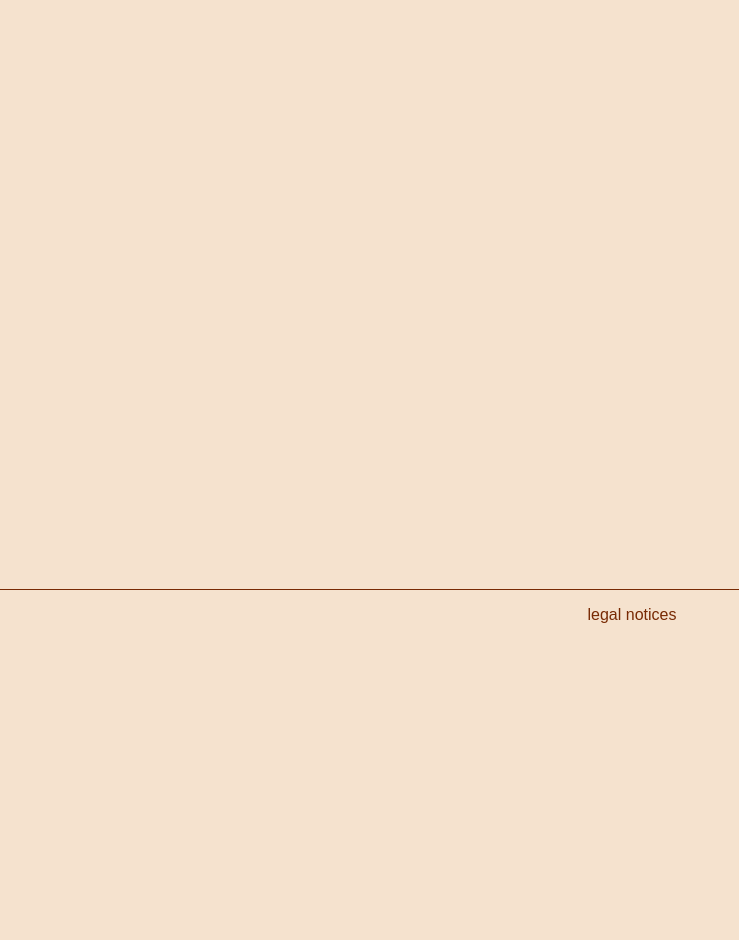
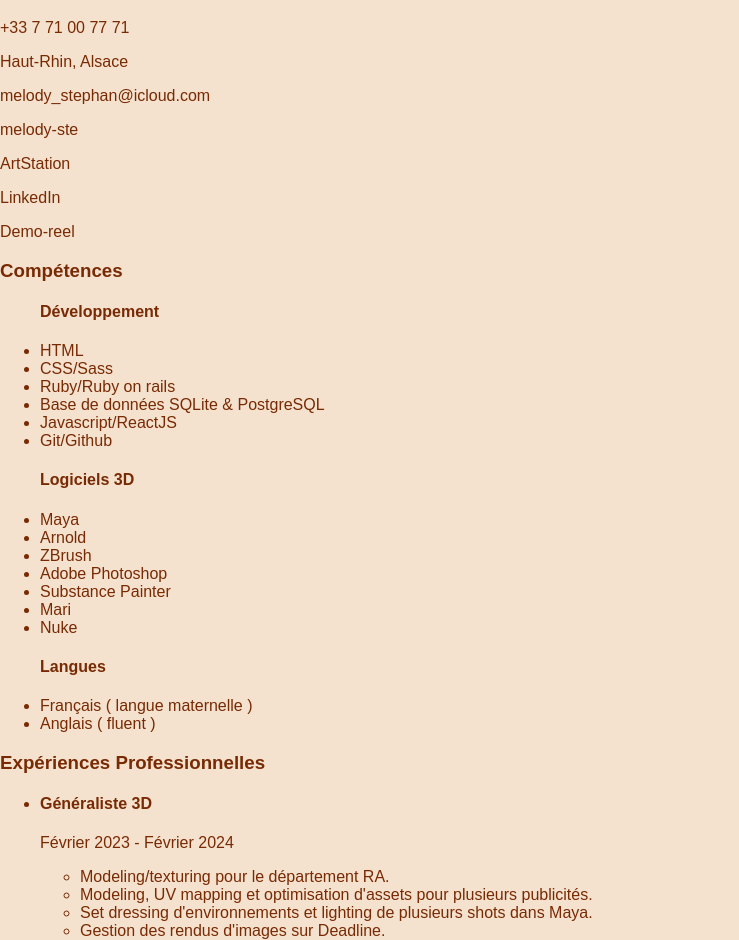
Before and after one commit to melody-ste/Porfolio, a React (Vite) app: page /resume in a window 1280 px wide. Shown: the part 160-1100 px from the top of the page, without its empty margins (0-739 px from the left). Before the commit the page ends 800 px from the top, so only its background shows below. Built offline with nearby package versions, Linux system fonts and the light colour scheme; a web font is replaced by a local one.

Commit message:
adding html part on the resume page

```diff
--- a/src/pages/Home.jsx
+++ b/src/pages/Home.jsx
@@ -3,7 +3,7 @@ const Home = () => {
     <div className="container-home">
       <h1 className="title-header">Mélody</h1>
       <h1 className="title-header">Stephan</h1>
-      <h2>Fullstack web developer & generalist 3D</h2>
+      <h2>Développeur web fullstack & généraliste 3D</h2>
     </div>
   );
 };
--- a/src/pages/Resume.jsx
+++ b/src/pages/Resume.jsx
@@ -1,3 +1,99 @@
-const Resume = () => <h1>Mon CV</h1>;
+const Resume = () => {
+return (
+    <div>
+      <h1>Mélody Stephan</h1>
+      <h2>Développeur web fullstack et généraliste 3D</h2>
+      <div>
+        <p>+33 7 71 00 77 71</p>
+        <p>Haut-Rhin, Alsace</p>
+        <p>melody_stephan@icloud.com</p>
+        <p>melody-ste</p>
+        <p>ArtStation</p>
+        <p>LinkedIn</p>
+        <p>Demo-reel</p>
+      </div>
+      <div>
+        <h3>Compétences</h3>
+        <ul>
+          <h4>Développement</h4>
+          <li>HTML</li>
+          <li>CSS/Sass</li>
+          <li>Ruby/Ruby on rails</li>
+          <li>Base de données SQLite & PostgreSQL</li>
+          <li>Javascript/ReactJS</li>
+          <li>Git/Github</li>
+        </ul>
+        <ul>
+          <h4>Logiciels 3D</h4>
+          <li>Maya</li>
+          <li>Arnold</li>
+          <li>ZBrush</li>
+          <li>Adobe Photoshop</li>
+          <li>Substance Painter</li>
+          <li>Mari</li>
+          <li>Nuke</li>
+        </ul>
+        <ul>
+          <h4>Langues</h4>
+          <li>Français ( langue maternelle )</li>
+          <li>Anglais ( fluent )</li>
+        </ul>
+      </div>
 
+      <div>
+        <div>
+          <h3>Expériences Professionnelles</h3>
+          <ul>
+            <li>
+              <h4>Généraliste 3D</h4>
+              <p>Février 2023 - Février 2024</p>
+              <ul>
+                <li>Modeling/texturing pour le département RA.</li>
+                <li>Modeling, UV mapping et optimisation d'assets pour plusieurs publicités.</li>
+                <li>Set dressing d'environnements et lighting de plusieurs shots dans Maya.</li>
+                <li>Gestion des rendus d'images sur Deadline.</li>
+                <li>Compositing de certains shots sur Nuke et Aftereffects.</li>
+              </ul>
+            </li>
+            <li>
+              <h4>Stagiaire généraliste 3D</h4>
+              <p>Septembre 2022- Décembre 2022</p>
+              <ul>
+                <li>Modeling/texturing pour le département RA.</li>
+                <li>Modeling, UV mapping et optimisation d'assets pour une publicité.</li>
+                <li>Texturing et création de shaders.</li>
+              </ul>
+            </li>
+
+          </ul>
+        </div>
+
+        <div>
+          <h3>Formations</h3>
+          <ul>
+            <li>
+              <h4>formation Developpement Web</h4>
+              <p>mai 2025 - aujourd'hui</p>
+              <p>The Hacking project</p>
+            </li>
+            <li></li>
+              <h4>Bachelor Animation 3D & Jeux Vidéo</h4>
+              <p>2019 - 2022</p>
+              <p>Bellecour école</p>
+            <li>
+              <h4>Prépa/MANAA ( Mise à Niveau en Arts Appliquées )</h4>
+              <p>2018 - 2019</p>
+              <p>LISAA ( Institut Supérieur des Arts Appliqués )</p>
+            </li>
+            <li>
+              <h4>Baccalauréat Scientifique</h4>
+              <p>2015 - 2018</p>
+              <p>Lycée Camille sée</p>
+            </li>
+          </ul>
+        </div>
+      </div>
+    </div>
+  );
+};
 export default Resume;
```
